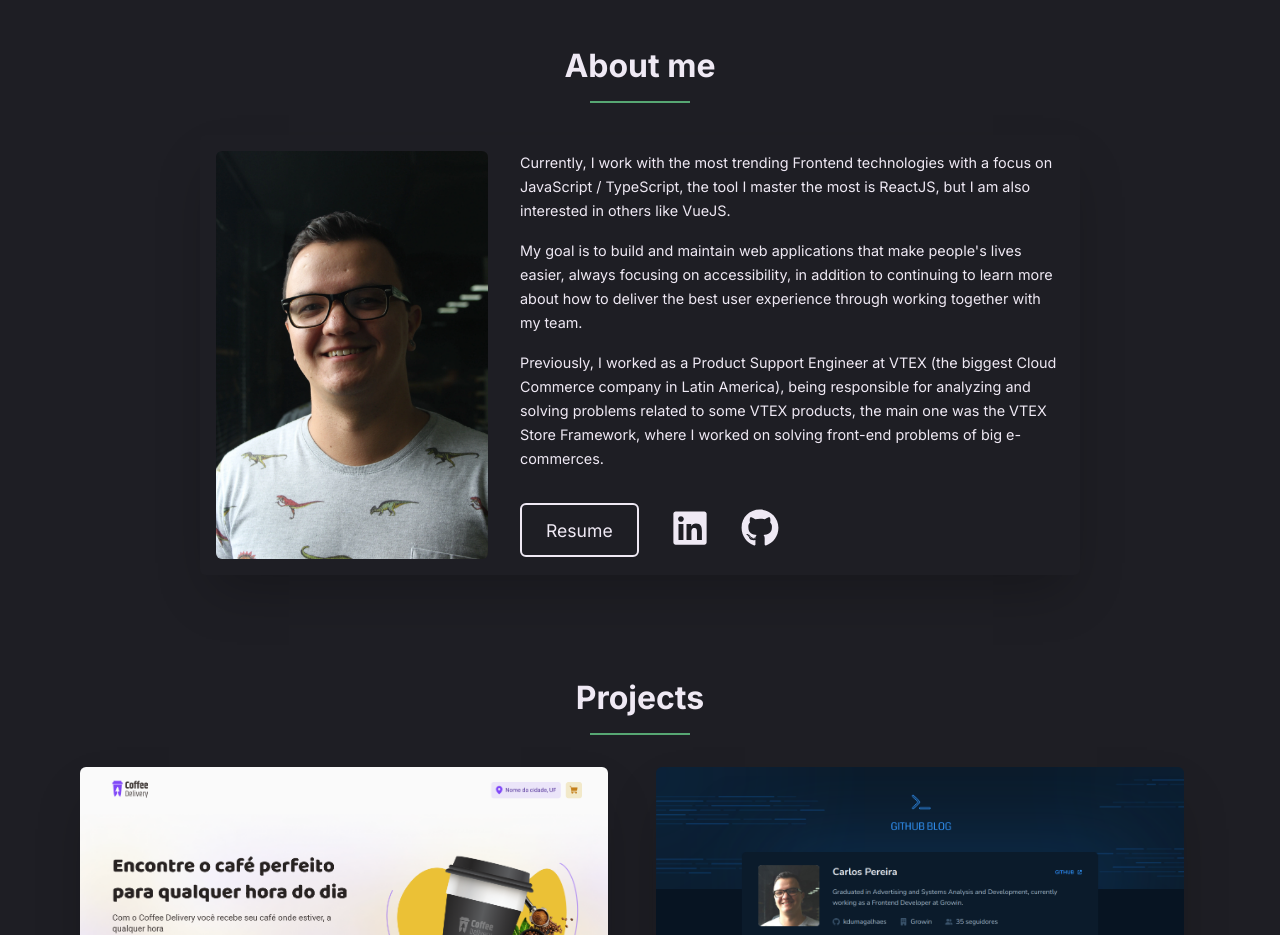
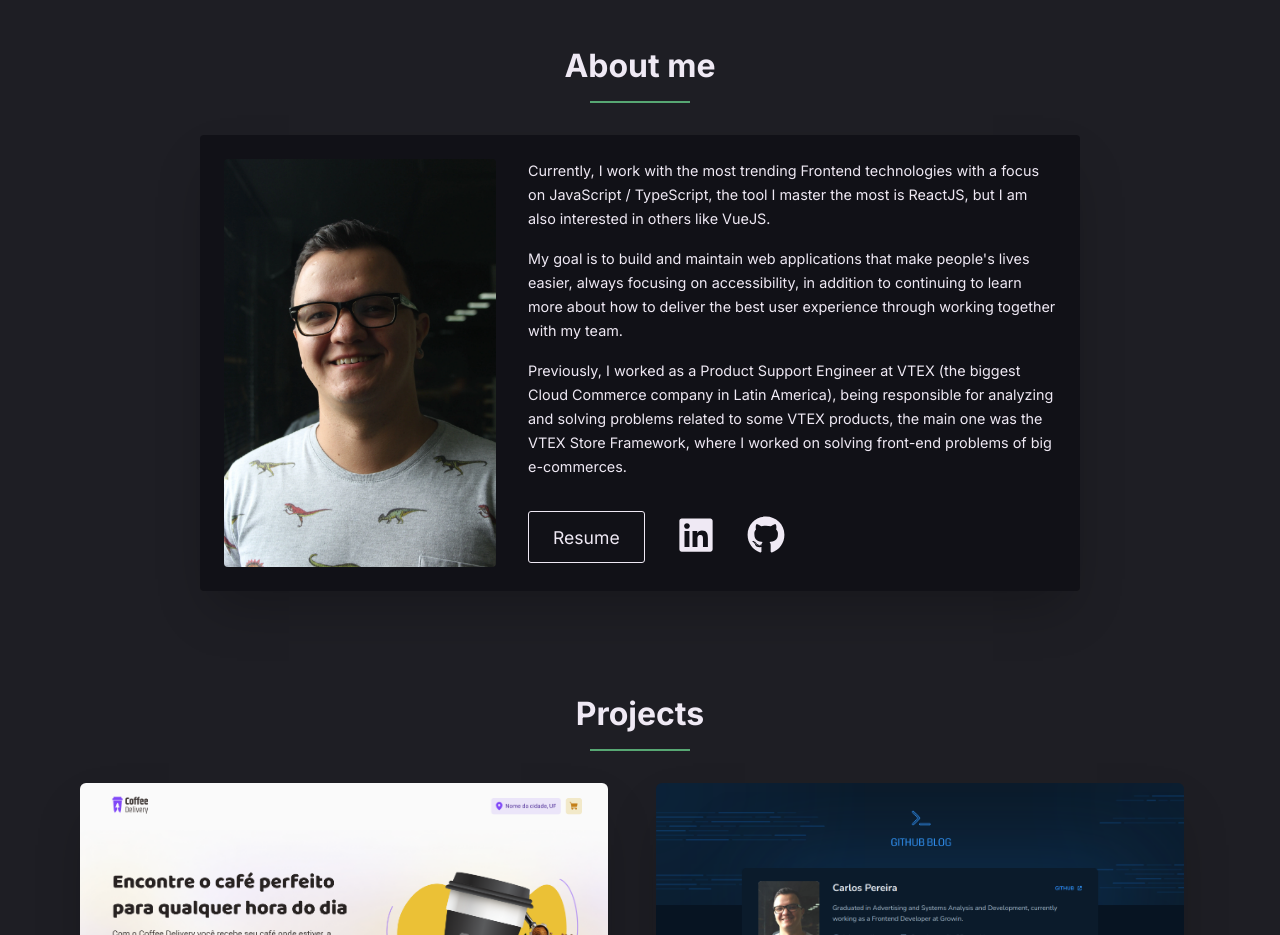
Before and after one commit to kdumagalhaes/hellocarlos, a React (Vite) app: page / in a window 1280 px wide. Shown: the part 840-1775 px from the top of the page. Built offline with nearby package versions, Linux system fonts and the light colour scheme.

Commit message:
Update about me section styles

```diff
--- a/src/components/AboutMe/styles.ts
+++ b/src/components/AboutMe/styles.ts
@@ -10,8 +10,9 @@ export const Container = styled.main`
 `
 
 export const Bio = styled.div`
-  border-radius: 6px;
-  padding: 1rem;
+  background-color: ${(props) => props.theme['raisin-darker']};
+  border-radius: 4px;
+  padding: 1.5rem;
   margin: 1rem auto;
   max-width: 55rem;
   display: flex;
@@ -27,13 +28,13 @@ export const Bio = styled.div`
   .profile-pic {
     max-width: 17rem;
     max-height: 26.5rem;
-    border-radius: 6px;
+    border-radius: 4px;
   }
 
   .link {
     padding: 0.9rem 1.5rem;
-    border: 2px solid ${(props) => props.theme.magnolia};
-    border-radius: 6px;
+    border: 1px solid ${(props) => props.theme.magnolia};
+    border-radius: 3px;
     background: transparent;
     color: ${(props) => props.theme.magnolia};
     transition: all 0.3s;
@@ -61,6 +62,7 @@ export const Bio = styled.div`
   @media (max-width: 480px) {
     flex-direction: column;
     box-shadow: none;
+    padding: 1rem;
 
     .profile-pic {
       max-width: 100%;
--- a/src/themes/default.ts
+++ b/src/themes/default.ts
@@ -1,6 +1,7 @@
 export const defaultTheme = {
   // colors
   'raisin-black': '#1E1E24',
+  'raisin-darker': '#111117',
   independance: '#484D6D',
   magnolia: '#EFE9F4',
   'forest-green': '#57A773',
```
